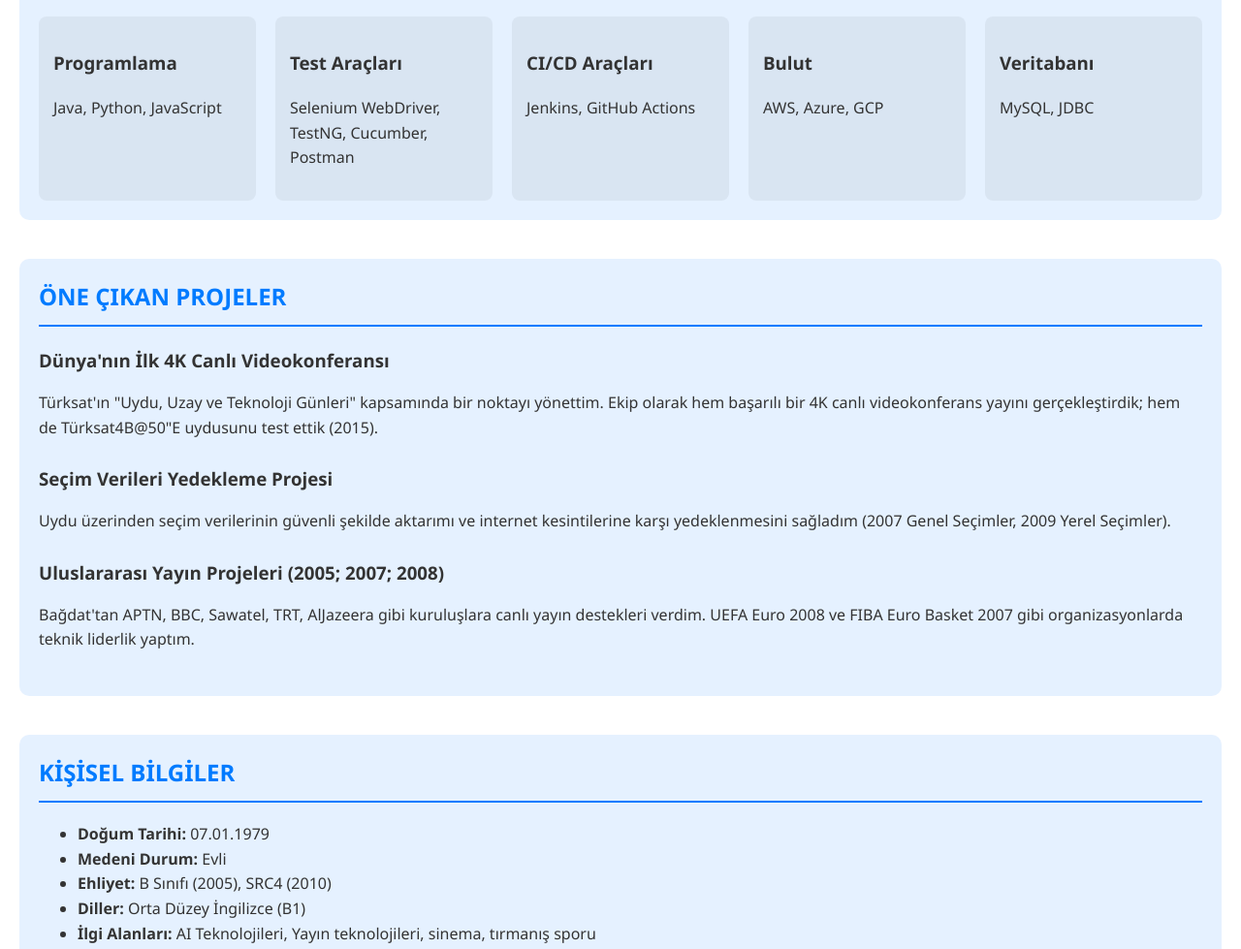
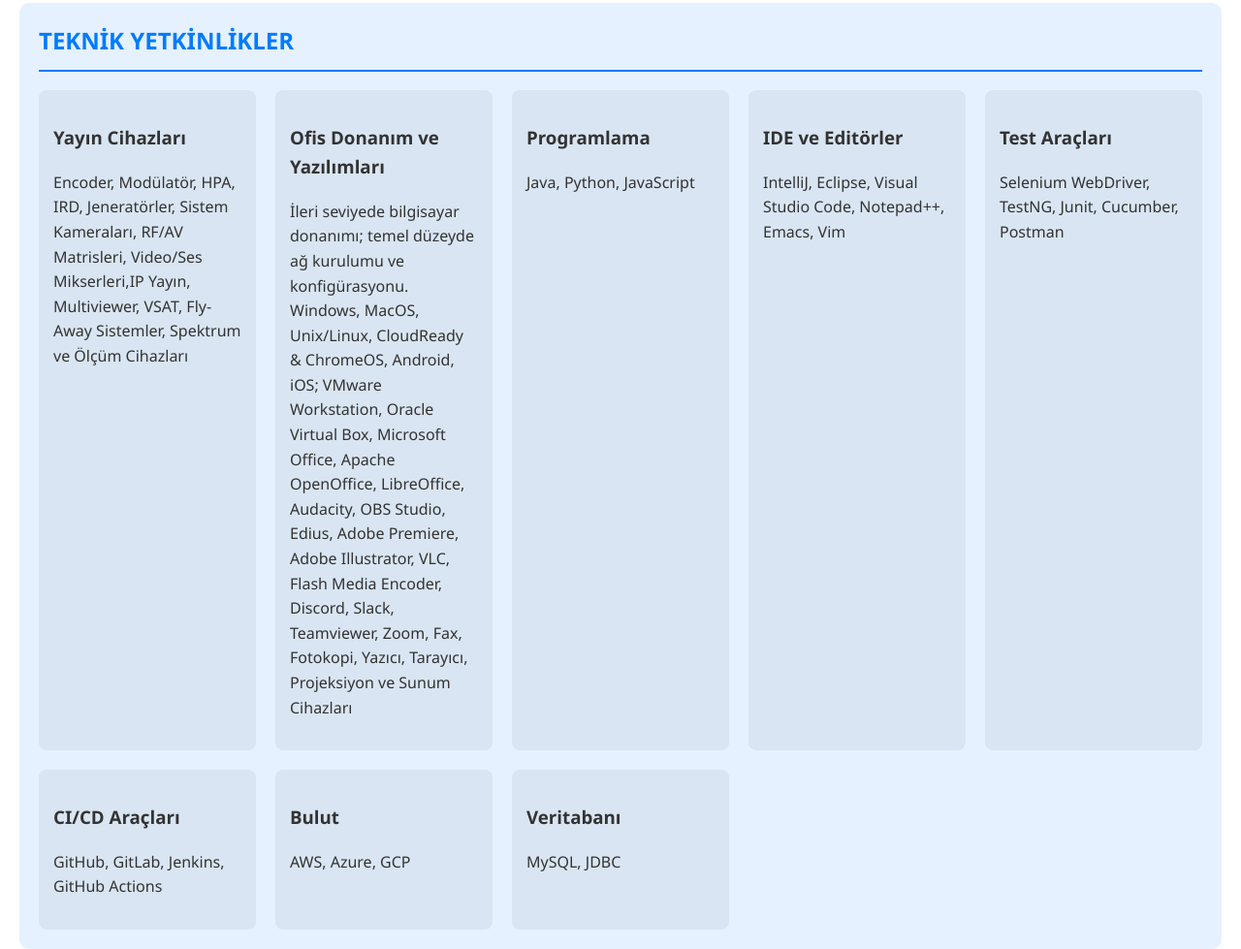
Before and after one commit to Tasdelenn/tasdelenn.github.io, a plain HTML site: page index.html in a window 1280 px wide. Shown: the part 1868-2847 px from the top of the page at 97% size. Drawn offline with Linux system fonts and the light colour scheme.

Commit message:
SEO meta etiketleri ve yetenekler bölümü güncellendi

```diff
--- a/index.html
+++ b/index.html
@@ -3,8 +3,12 @@
 <head>
     <meta charset="UTF-8">
     <meta name="viewport" content="width=device-width, initial-scale=1.0">
+    <meta name="description" content="Hakan Taşdelen - QA Engineer ve Teknik Müdür CV">
+    <meta name="keywords" content="QA Engineer, ISTQB, Test Otomasyonu, Teknik Müdür, Uydu Haberleşme">
+    <meta name="author" content="Hakan Taşdelen">
     <title>Hakan Taşdelen - CV</title>
     <link rel="stylesheet" href="styles.css">
+    <link rel="icon" type="image/png" href="assets/images/istqbLogo.png">
 </head>
 <body>
     <!-- Tema Değiştirme Butonu -->
@@ -48,6 +52,8 @@
                 <li>API, UI ve veri tabanı testleriyle yazılım doğruluğunu ve güvenilirliğini sağladım.</li>
                 <li>Jenkins ve GitHub Actions ile CI/CD süreçlerine entegre test senaryoları geliştirdim.</li>
                 <li>Test senaryoları ve "test case" tasarımıyla uygulama kapsamını genişlettim.</li>
+                <li>Öğrenciler için gerçek iş hayatını simüle eden projeler geliştirdim ve takımları koordine ederek projelerin süreçlerini Agile metodolojisi ve Scrum seremonileri ile yönettim</li>
+                <li>Öğrencilere uygulamalı deneyim kazandırarak iş hayatına hazırlanmalarına katkı sağlamaya devam ediyorum.</li>
             </ul>
         </div>
 
@@ -77,8 +83,8 @@
         <h2>EĞİTİM VE SERTİFİKALAR</h2>
 
             <!-- ISTQB Logosu (Sağ Üst) -->
-    <a href="istqb-foundation-level-_ctfl.pdf" target="_blank" class="sertifika-logo-link">
-        <img src="istqbLogo.png" alt="ISTQB Sertifikası" class="sertifika-logo">
+    <a href="assets/docs/istqb-foundation-level-_ctfl.pdf" target="_blank" class="sertifika-logo-link">
+        <img src="assets/images/istqbLogo.png" alt="ISTQB Sertifikası" class="sertifika-logo">
     </a>
         <ul class="egitim-list">
             <li><strong>ISTQB Certified Foundation Level</strong>, Turkish Testing Board (2024)</li>
@@ -94,16 +100,28 @@
         <h2>TEKNİK YETKİNLİKLER</h2>
         <div class="yetenek-grid">
             <div class="yetenek-kategori">
+                <h3>Yayın Cihazları</h3>
+                <p>Encoder, Modülatör, HPA, IRD, Jeneratörler, Sistem Kameraları, RF/AV Matrisleri, Video/Ses Mikserleri,IP Yayın, Multiviewer, VSAT, Fly-Away Sistemler, Spektrum ve Ölçüm Cihazları</p>
+            </div>
+            <div class="yetenek-kategori">
+                <h3>Ofis Donanım ve Yazılımları</h3>
+                <p>İleri seviyede bilgisayar donanımı; temel düzeyde ağ kurulumu ve konfigürasyonu. Windows, MacOS, Unix/Linux, CloudReady & ChromeOS, Android, iOS; VMware Workstation, Oracle Virtual Box, Microsoft Office, Apache OpenOffice, LibreOffice, Audacity, OBS Studio, Edius, Adobe Premiere, Adobe Illustrator, VLC, Flash Media Encoder, Discord, Slack, Teamviewer, Zoom, Fax, Fotokopi, Yazıcı, Tarayıcı, Projeksiyon ve Sunum Cihazları</p>
+            </div>
+            <div class="yetenek-kategori">
                 <h3>Programlama</h3>
                 <p>Java, Python, JavaScript</p>
             </div>
             <div class="yetenek-kategori">
+                <h3>IDE ve Editörler</h3>
+                <p>IntelliJ, Eclipse, Visual Studio Code, Notepad++, Emacs, Vim</p>
+            </div>
+            <div class="yetenek-kategori">
                 <h3>Test Araçları</h3>
-                <p>Selenium WebDriver, TestNG, Cucumber, Postman</p>
+                <p>Selenium WebDriver, TestNG, Junit, Cucumber, Postman</p>
             </div>
             <div class="yetenek-kategori">
                 <h3>CI/CD Araçları</h3>
-                <p>Jenkins, GitHub Actions</p>
+                <p>GitHub, GitLab, Jenkins, GitHub Actions</p>
             </div>
             <div class="yetenek-kategori">
                 <h3>Bulut</h3>
@@ -129,7 +147,7 @@
         </div>
         <div class="proje-item">
             <h3>Uluslararası Yayın Projeleri (2005; 2007; 2008)</h3>
-            <p>Bağdat'tan APTN, BBC, Sawatel, TRT, AlJazeera gibi kuruluşlara canlı yayın destekleri verdim. UEFA Euro 2008 ve FIBA Euro Basket 2007 gibi organizasyonlarda teknik liderlik yaptım.</p>
+            <p>Bağdat'tan APTN, BBC, Sawatel, NHK, TRT, AlJazeera gibi kuruluşlara canlı yayın destekleri verdim. UEFA Euro 2008 ve FIBA Euro Basket 2007 gibi organizasyonlarda teknik liderlik yaptım.</p>
         </div>
     </section>
 
```
Also changed, not shown: assets/images/istqbLogo.png (renamed from istqbLogo.png), 2 other files.
